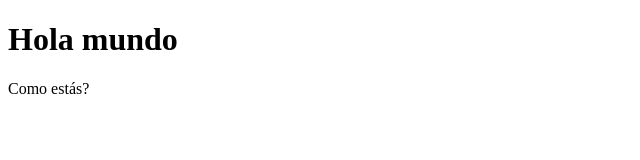
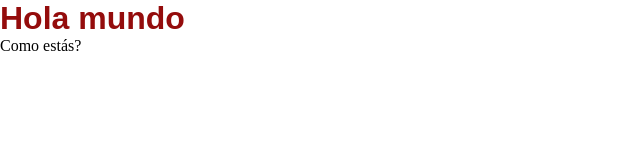
Before and after one commit to axchelote/clase-github-33030, a plain HTML site: page index.html in a window 1280 px wide. Shown: the whole page, without its empty margins (0-640 px from the left). Drawn offline with Linux system fonts and the light colour scheme.

Commit message:
Olvidé actualizar

```diff
--- a/index.html
+++ b/index.html
@@ -5,10 +5,10 @@
     <meta http-equiv="X-UA-Compatible" content="IE=edge">
     <meta name="viewport" content="width=device-width, initial-scale=1.0">
     <title>Document</title>
+    <link rel="stylesheet" href="./CSS/style.css">
+</head>
+<body>
     <h1>Hola mundo</h1>
     <p>Como estás?</p>
-</head>
-<body>
-
-</body>
+    </body>
 </html>
```
